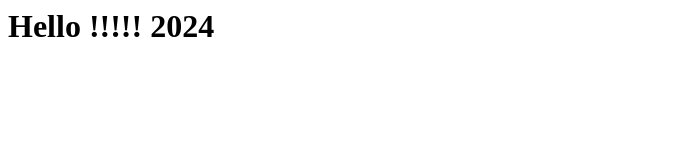
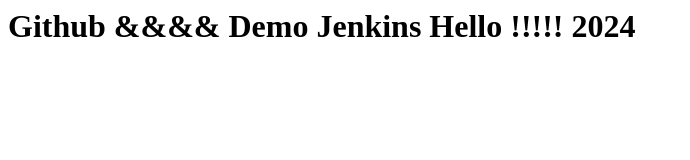
Before and after one commit to kkmk22/demojenkins, a plain HTML site: page index.html in a window 1280 px wide. Shown: the whole page, without its empty margins (0-690 px from the left). Drawn offline with Linux system fonts and the light colour scheme.

Commit message:
Update index.html

```diff
--- a/index.html
+++ b/index.html
@@ -1,7 +1,7 @@
 <html>
 <body>
 
-<h1>Hello !!!!! 2024</h1>
+<h1>Github &&&& Demo Jenkins Hello !!!!! 2024</h1>
 
 </body>
 </html>
```
